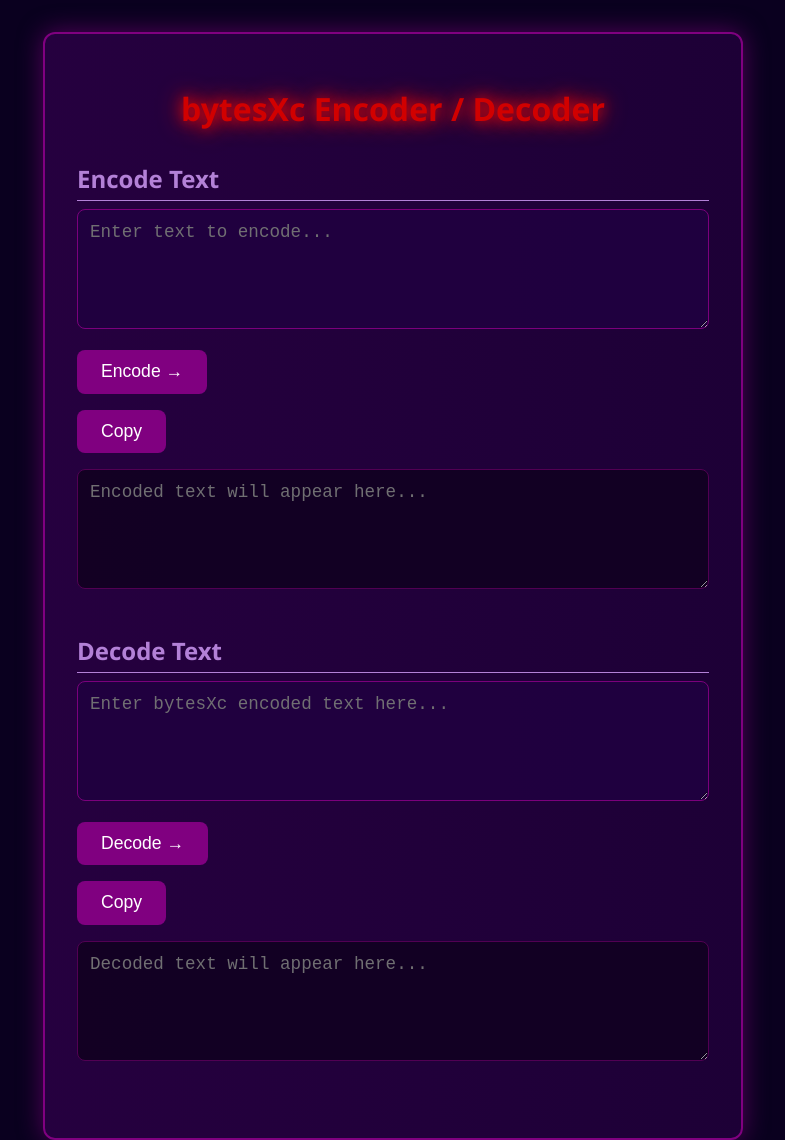
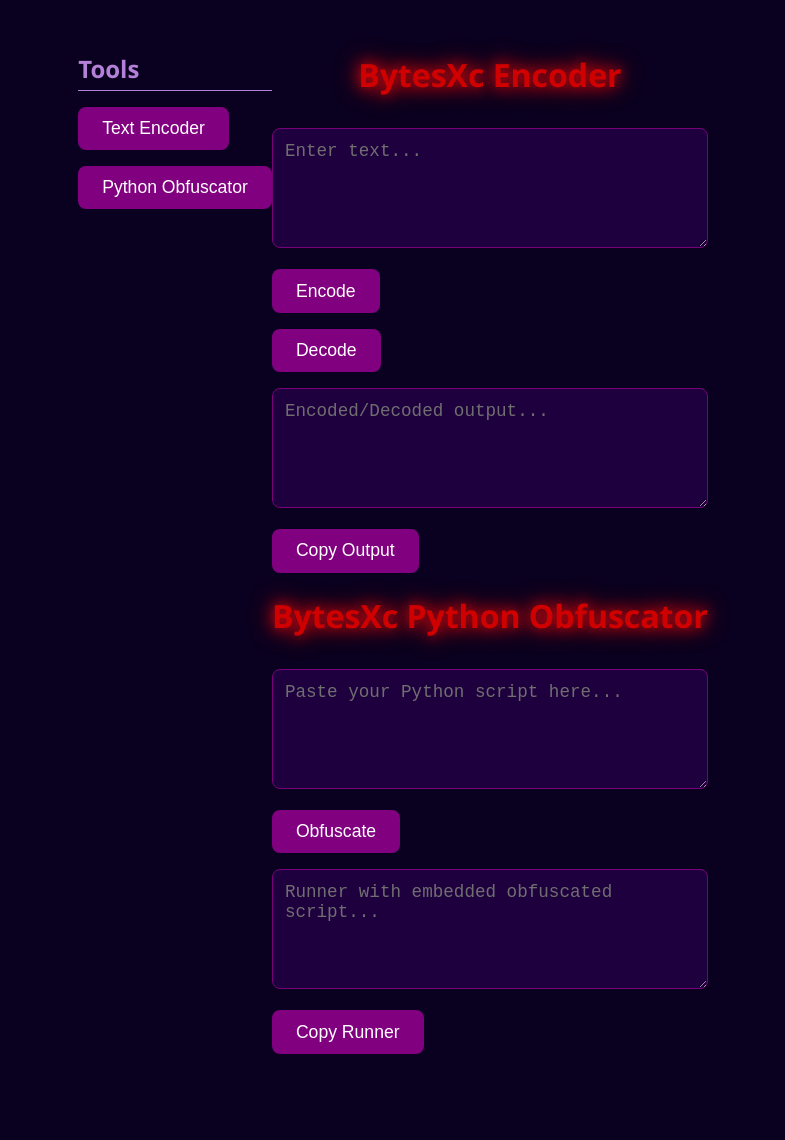
Before and after one commit to 4LT3RTH3GL1TCH3R/bytesXc, a plain HTML site: page index.html in a window 1280 px wide. Shown: the top 1140 px of the page, without its empty margins (247-1032 px from the left). After the commit the page ends 1102 px from the top, so only its background shows below. Drawn offline with Linux system fonts and the light colour scheme.

Commit message:
Update index.html

```diff
--- a/index.html
+++ b/index.html
@@ -1,35 +1,36 @@
 <!DOCTYPE html>
 <html lang="en">
 <head>
-<meta charset="UTF-8" />
-<meta name="viewport" content="width=device-width, initial-scale=1" />
-<title>bytesXc Encoder/Decoder</title>
-<link rel="stylesheet" href="style.css" />
+  <meta charset="UTF-8" />
+  <meta name="viewport" content="width=device-width, initial-scale=1.0"/>
+  <title>BytesXc Encoder/Obfuscator</title>
+  <link rel="stylesheet" href="style.css" />
 </head>
 <body>
-  <div class="container">
-    <h1>bytesXc Encoder / Decoder</h1>
+  <div id="sidebar">
+    <h2>Tools</h2>
+    <button onclick="toggleTool('encoder')">Text Encoder</button>
+    <button onclick="toggleTool('pyobfuscator')">Python Obfuscator</button>
+  </div>
 
-    <div class="section">
-      <h2>Encode Text</h2>
-      <textarea id="encodeInput" placeholder="Enter text to encode..."></textarea>
-      <button id="encodeBtn">Encode →</button>
-
-      <div class="output-wrapper">
-        <button class="copyBtn" data-target="encodeOutput">Copy</button>
-        <textarea id="encodeOutput" placeholder="Encoded text will appear here..." readonly></textarea>
-      </div>
+  <div id="main">
+    <!-- Encoder Tool -->
+    <div id="encoder" class="tool">
+      <h1>BytesXc Encoder</h1>
+      <textarea id="inputText" placeholder="Enter text..."></textarea>
+      <button onclick="encode()">Encode</button>
+      <button onclick="decode()">Decode</button>
+      <textarea id="outputText" placeholder="Encoded/Decoded output..."></textarea>
+      <button onclick="copyOutput()">Copy Output</button>
     </div>
 
-    <div class="section">
-      <h2>Decode Text</h2>
-      <textarea id="decodeInput" placeholder="Enter bytesXc encoded text here..."></textarea>
-      <button id="decodeBtn">Decode →</button>
-
-      <div class="output-wrapper">
-        <button class="copyBtn" data-target="decodeOutput">Copy</button>
-        <textarea id="decodeOutput" placeholder="Decoded text will appear here..." readonly></textarea>
-      </div>
+    <!-- Python Obfuscator -->
+    <div id="pyobfuscator" class="tool hidden">
+      <h1>BytesXc Python Obfuscator</h1>
+      <textarea id="pythonInput" placeholder="Paste your Python script here..."></textarea>
+      <button onclick="obfuscatePython()">Obfuscate</button>
+      <textarea id="runnerOutput" placeholder="Runner with embedded obfuscated script..."></textarea>
+      <button onclick="copyRunner()">Copy Runner</button>
     </div>
   </div>
 
```
